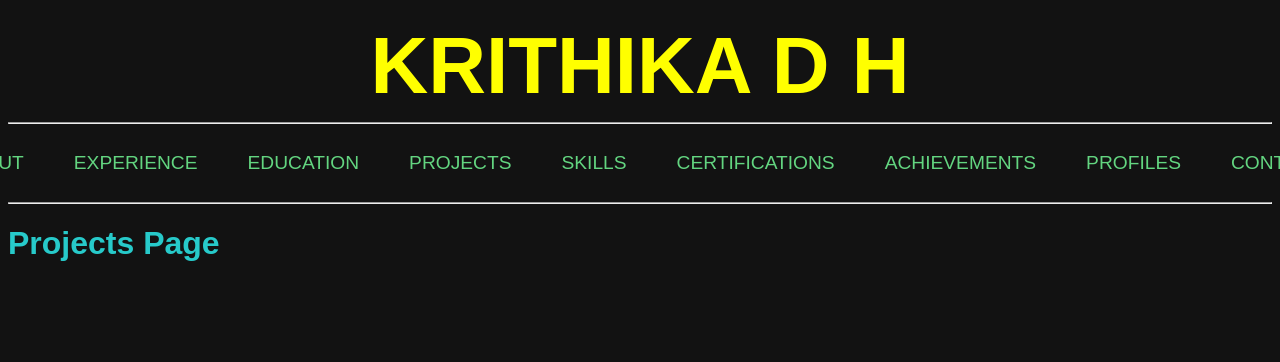
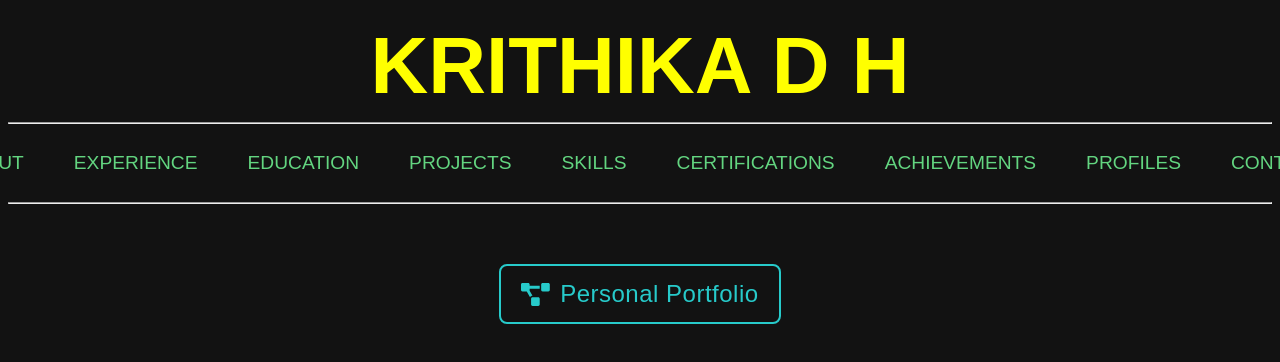
Before and after one commit to krithikadh/PORTFOLIO, a React (Vite) app in the folder portfolio/: page /projects in a window 1280 px wide. Shown: the top 362 px of the page. Built offline with nearby package versions, Linux system fonts and the light colour scheme.

Commit message:
Projects page completed

```diff
--- a/portfolio/src/components/FunctionalComponents/Projects.jsx
+++ b/portfolio/src/components/FunctionalComponents/Projects.jsx
@@ -1,9 +1,23 @@
-function Projects(){
-  return(
-      <div>
-          <h1>Projects Page</h1>
+import React from "react";
+import "../css/Profiles.css";
+import { FaProjectDiagram } from "react-icons/fa";
+function Projects() {
+  return (
+    <div className="about-container">
+      <div className="profiles-container">
+        <div className="profiles-flex">
+          <a
+            href="https://www.linkedin.com/in/krithika-d-h"
+            target="_blank"
+            rel="noopener noreferrer"
+            className="profile-link"
+          >
+            <FaProjectDiagram className="profile-icon" /> Personal Portfolio
+          </a>
+        </div>
       </div>
-  )
+    </div>
+  );
 }
 
-export default Projects
+export default Projects;
```
